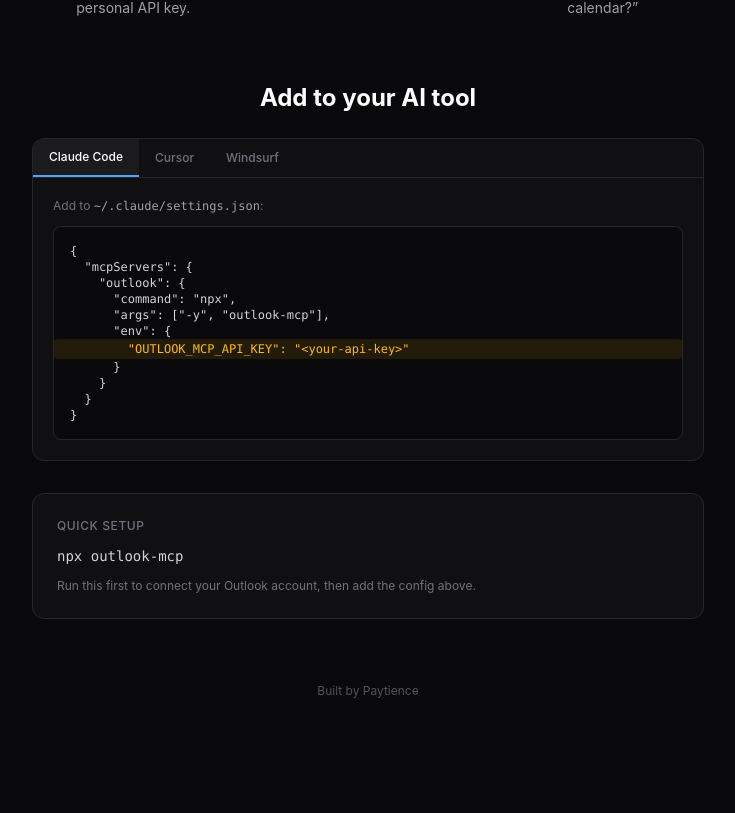
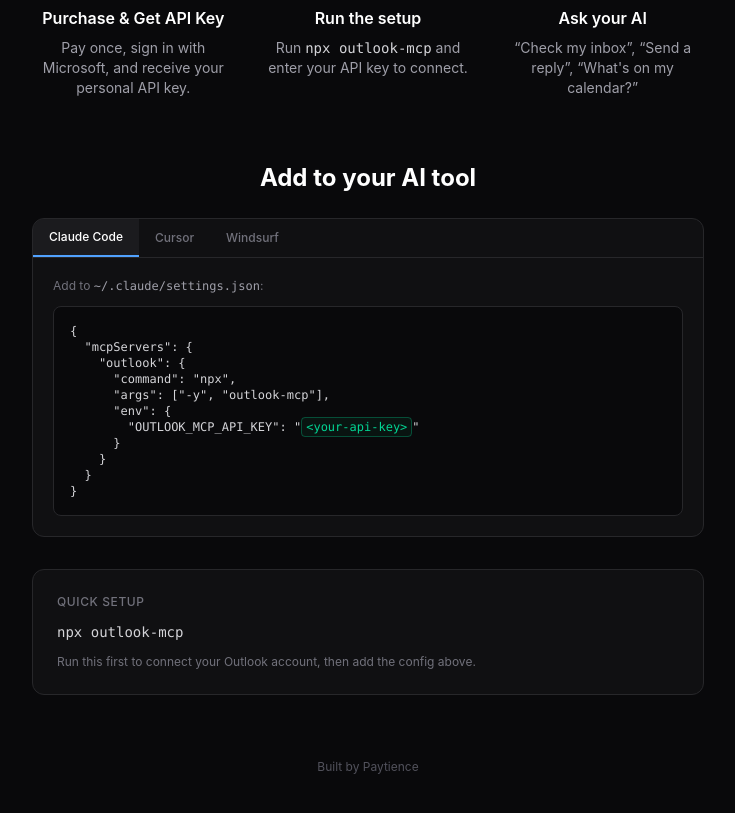
Before and after one commit to paytience/google-calendar-mcp, a Next.js app in the folder web/: page / in a window 1280 px wide. Shown: the part 1375-2188 px from the top of the page, without its empty margins (272-1007 px from the left). Before the commit the page ends 2106 px from the top, so only its background shows below. Built offline with nearby package versions, Linux system fonts and the light colour scheme.

Commit message:
Polish config snippets and fix page spacing
Highlight only the API key placeholder value with emerald pill style.
Add vertical padding to prevent badge from touching screen top.

```diff
--- a/web/app/components/config-snippets.tsx
+++ b/web/app/components/config-snippets.tsx
@@ -75,18 +75,25 @@
           Add to <code className="text-zinc-400">{configs[active].file}</code>:
         </p>
         <pre className="text-xs font-mono bg-zinc-950 rounded-lg p-4 overflow-x-auto border border-zinc-800">
-          {configs[active].code.split("\n").map((line, i) => (
-            <div
-              key={i}
-              className={
-                line.includes("OUTLOOK_MCP_API_KEY")
-                  ? "text-amber-400 bg-amber-400/10 -mx-4 px-4 py-0.5 rounded"
-                  : "text-zinc-300"
-              }
-            >
-              {line}
-            </div>
-          ))}
+          {configs[active].code.split("\n").map((line, i) => {
+            if (line.includes("<your-api-key>")) {
+              const [before, after] = line.split("<your-api-key>");
+              return (
+                <div key={i} className="text-zinc-300">
+                  {before}
+                  <span className="text-emerald-400 border border-emerald-400/30 bg-emerald-400/5 rounded px-1 py-0.5">
+                    {"<your-api-key>"}
+                  </span>
+                  {after}
+                </div>
+              );
+            }
+            return (
+              <div key={i} className="text-zinc-300">
+                {line}
+              </div>
+            );
+          })}
         </pre>
       </div>
     </div>
--- a/web/app/page.tsx
+++ b/web/app/page.tsx
@@ -2,7 +2,7 @@
 
 export default function Home() {
   return (
-    <main className="flex flex-col items-center justify-center min-h-screen px-6">
+    <main className="flex flex-col items-center justify-center min-h-screen px-6 py-20">
       <div className="max-w-2xl text-center">
         <div className="inline-flex items-center gap-2 px-3 py-1 mb-6 text-sm font-medium rounded-full bg-blue-500/10 text-blue-400 border border-blue-500/20">
           MCP Server for Outlook
```
